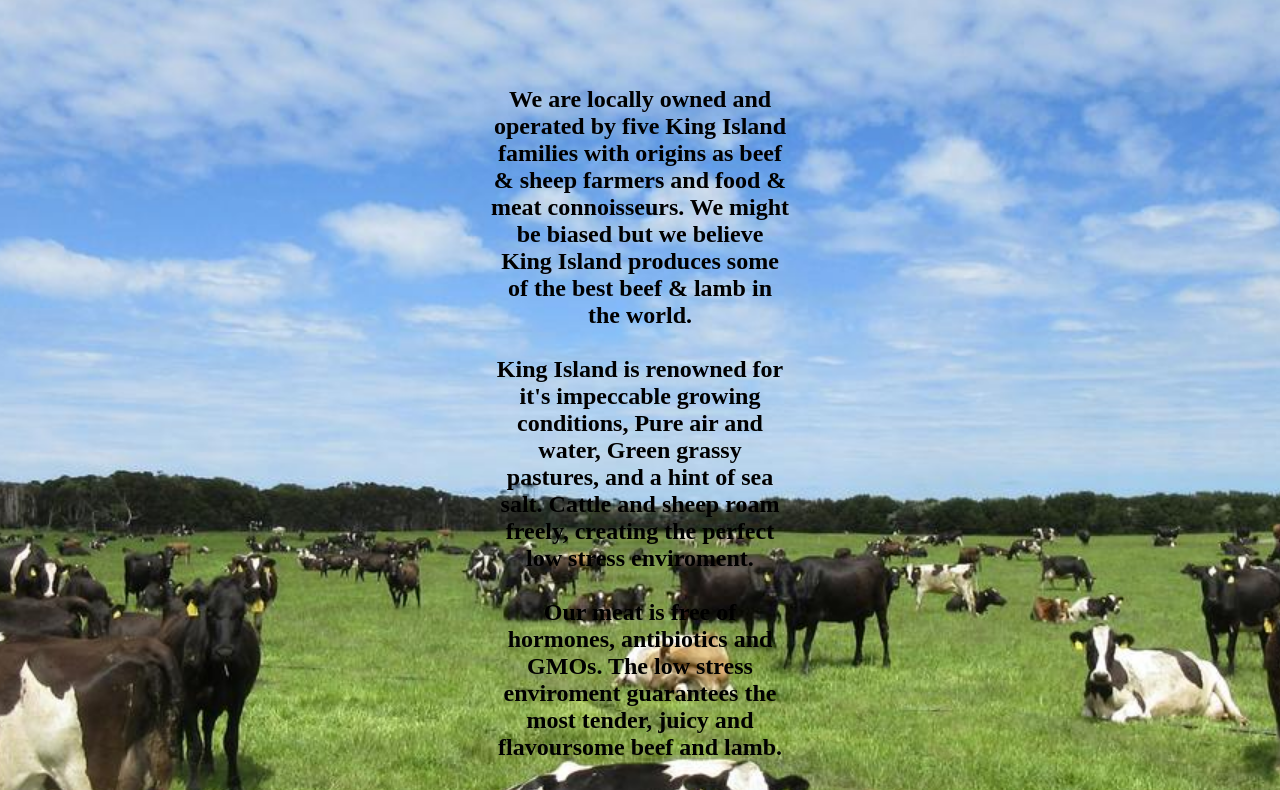
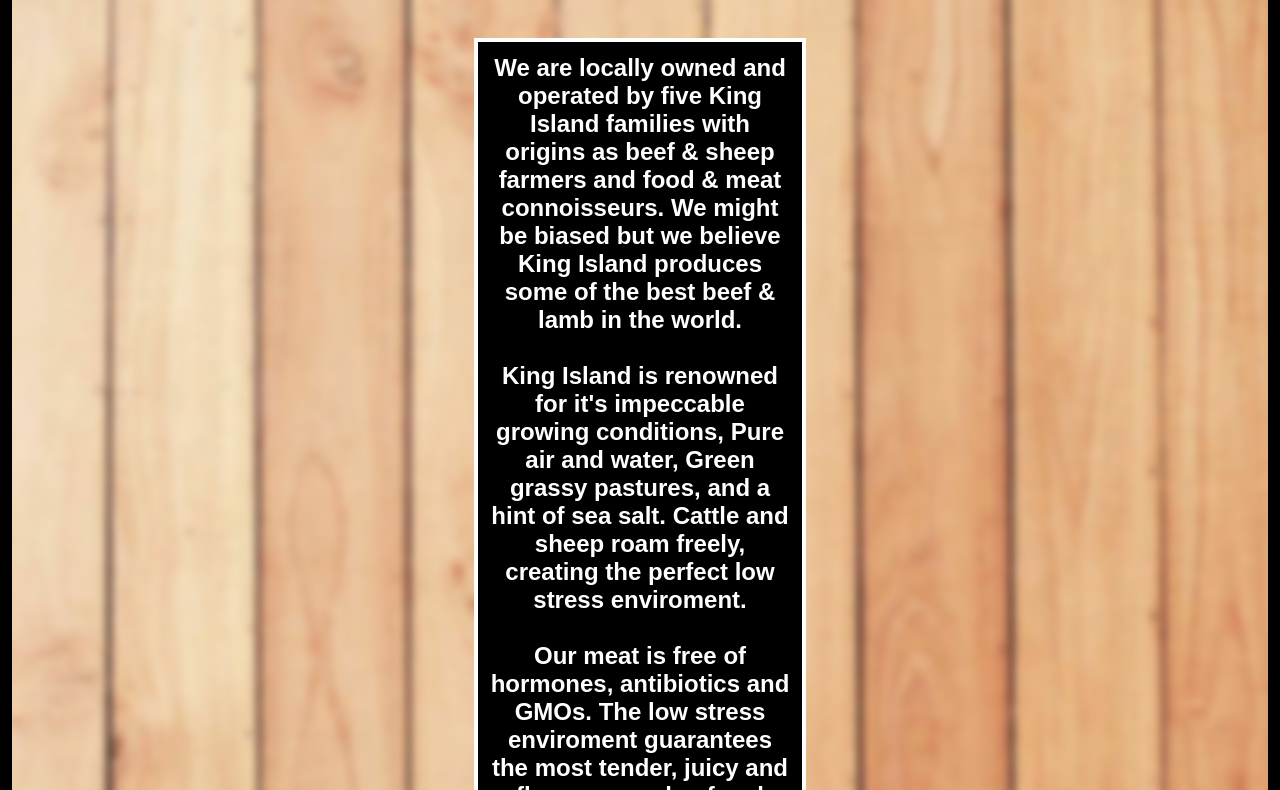
Before and after one commit to kyleburgin1/meat--providore, a plain HTML site: page index.html in a window 1280 px wide. Shown: the part 725-1515 px from the top of the page. Drawn offline with Linux system fonts and the light colour scheme.

Commit message:
added background and border to body

```diff
--- a/index.html
+++ b/index.html
@@ -14,20 +14,20 @@
             <p>Email: KiButchery@Gmail.com</p>
         </div>
         <div class="index-contact-right-side">
+            <a href="https://www.facebook.com/islandprovidore/" target="_blank">
+            <img src="./index-images/facebook-logo.png" alt="facebook logo" height="100px" width="auto"></a>
             <button class="menu-button">
                 <div class="button-line"></div>
                 <div class="button-line"></div>
                 <div class="button-line"></div>
             </button>
-            <a href="https://www.facebook.com/islandprovidore/" target="_blank">
-            <img src="./index-images/facebook-logo.png" alt="facebook logo" height="100px" width="auto"></a>
         </div>
     </div>
    <div class="header">
     <img src="./index-images/brand-logo.png" alt="Brand Logo" height="70%" width="70%" id="brand-img">
    </div>
    <div class="body">
-    <img src="./index-images/cow.jpg" alt="cows" class="body-img">
+    <img src="./index-images/wood-background.jpg" alt="cows" class="body-img">
         <p class="body-text">We are locally owned and operated by five King Island families with origins as beef & sheep farmers
             and food & meat connoisseurs.  We might be biased but we believe King Island produces
             some of the best beef & lamb in the world. <br> <br>
--- a/style-index.css
+++ b/style-index.css
@@ -12,15 +12,17 @@
     padding: 20px;
     flex-wrap: wrap;
     font-size: 20px;
+
 }
 
 .index-contact-right-side{
     display: flex;
-    flex-direction: column;
-    align-items: center;
+    flex-wrap: wrap;
+    align-items: center
 }
 
 .menu-button{
+    cursor: pointer;
     height: 6vh;
     width: 6vh;
     background-color: black;
@@ -70,26 +72,30 @@
     position: relative;
     text-align: center;
     overflow-x: hidden;
+    border: 12px solid;
+    border-color: black;
 }
 
 .body-img{
-    filter: blur(0px);
-    border: 12px solid;
-    border-color: black;
+    filter: blur(4px);
     height: 1080px;
     width: 1920px;
 }
 
 .body-text{
+    font-family:Arial, Helvetica, sans-serif;
+    background-color: gray;
+    background-color: black;
     padding: 12px;
     width: 300px;
     height: auto;
     position: absolute;
     margin-top: 30px;
     top: 60px;
-    bottom: 16px;
     font-weight: bold;
     font-size: 24px;
+    color: white;
+    border: 4px solid;
 }
 
 .product-listing-container{
```
